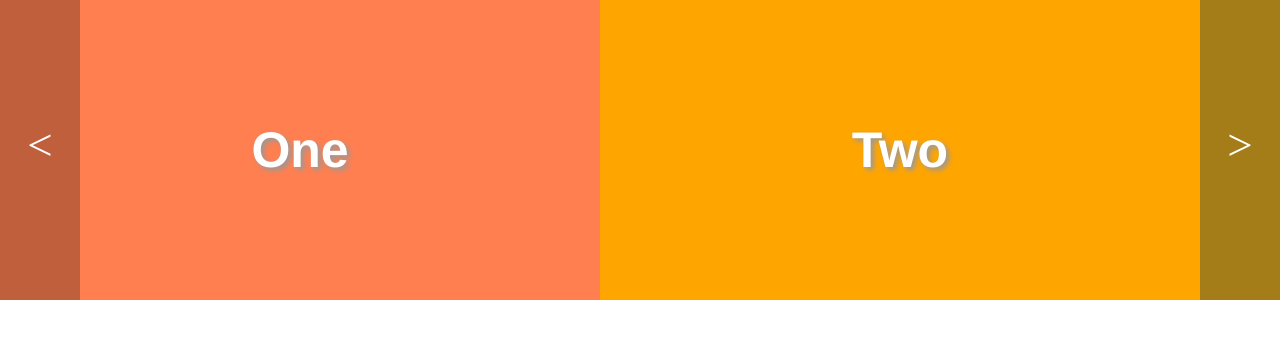
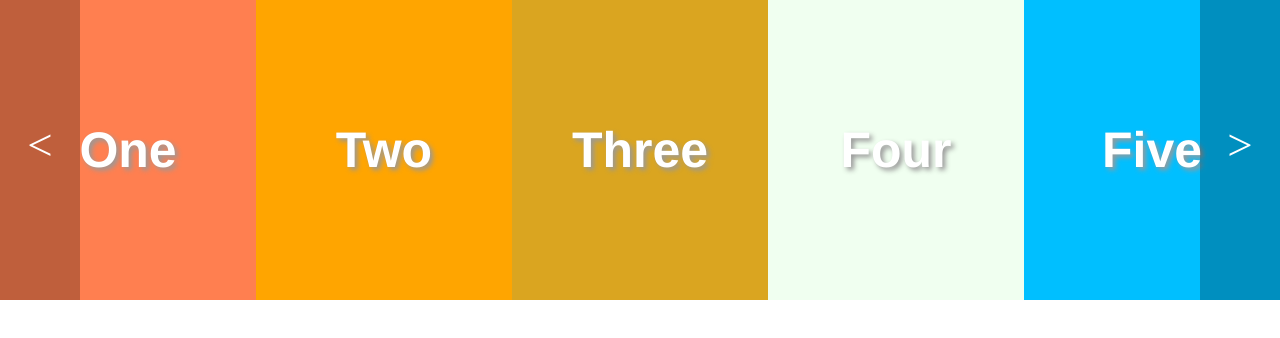
Before and after one commit to davinche/endless-scroller-demo, a plain HTML site: page index.html in a window 1280 px wide. Drawn offline with Linux system fonts and the light colour scheme.

Commit message:
change box width to percentage so I don't have to worry about different resolutions viewing this demo

```diff
--- a/index.html
+++ b/index.html
@@ -70,10 +70,11 @@
 
         .content {
             display: inline-block;
+            width: 100%;
         }
 
         .box {
-            width: 600px;
+            width: 20%;
             height: 300px;
             line-height: 300px;
             display: inline-block;
```
